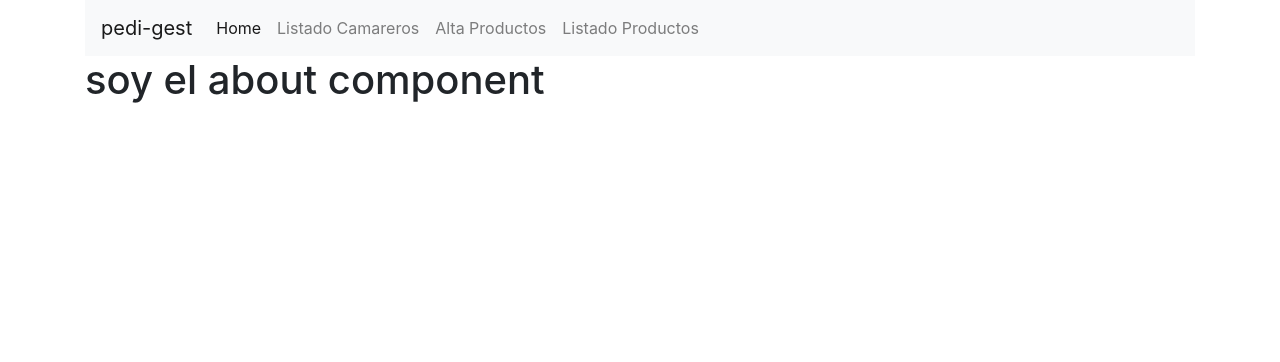
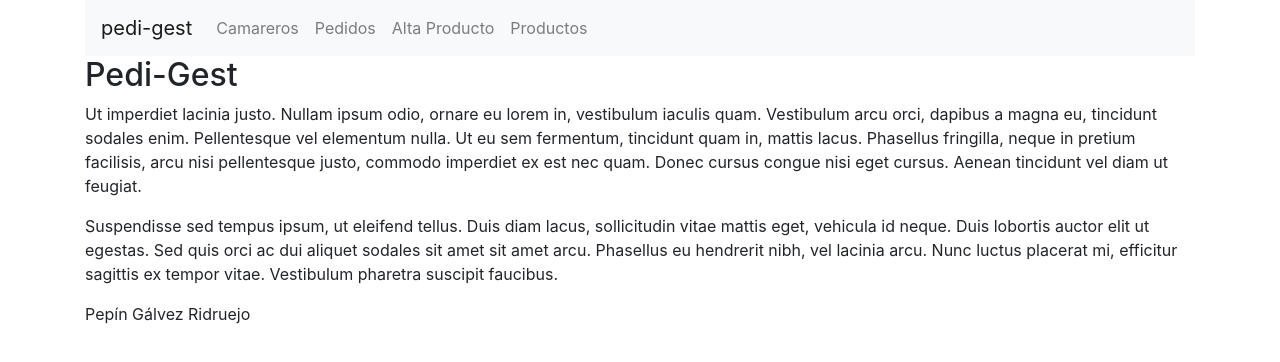
Before and after one commit to Were666/gestionpedidos_front, an Angular app: page /about in a window 1280 px wide. Shown: the top 362 px of the page. Built offline with nearby package versions, Linux system fonts and the light colour scheme.

Commit message:
sistema routes algo mejorado...

```diff
--- a/src/app/app-routing.module.ts
+++ b/src/app/app-routing.module.ts
@@ -4,6 +4,7 @@ import { AltaProductoComponent }                from './components/alta_producto
 import { ListadoCamarerosComponent }            from './components/listado_camareros/listado.camareros.component';
 import { ListadoProductosPaginadoComponent }    from './components/listado_productos/listado.productos.paginado.component';
 import { AboutComponent }                       from './components/about/about.component';
+import { ListadoPedidosComponent }              from './components/listado-pedidos/listado-pedidos.component';
 
 const routes: Routes = [
 
@@ -11,6 +12,7 @@ const routes: Routes = [
     { path: 'about', component: AboutComponent },
     { path: 'altaproducto', component: AltaProductoComponent },
     { path: 'listadocamareros', component: ListadoCamarerosComponent },
+    { path: 'listadopedidos', component: ListadoPedidosComponent },
     { path: 'paginaproductos', component: ListadoProductosPaginadoComponent },
 //  { path: 'detailsproducto/:id', component: EditProductoComponent },
     { path: '**', component: AboutComponent } //404 todo component
--- a/src/app/app.component.html
+++ b/src/app/app.component.html
@@ -1,108 +1,20 @@
 <div class="container">
+  <nav class="navbar navbar-expand-lg navbar-light bg-light">
 
+    <a class="navbar-brand" href="#">pedi-gest</a>
 
-    <nav class="navbar navbar-expand-lg navbar-light bg-light">
-        <a class="navbar-brand" href="#">pedi-gest</a>
     <button class="navbar-toggler" type="button" data-toggle="collapse" data-target="#navbarSupportedContent" aria-controls="navbarSupportedContent" aria-expanded="false" aria-label="Toggle navigation">
       <span class="navbar-toggler-icon"></span>
     </button>
 
     <div class="collapse navbar-collapse" id="navbarSupportedContent">
       <ul class="navbar-nav mr-auto">
-            <li class="nav-item active">
-              <a class="nav-link" href="#">Home <span class="sr-only">(current)</span></a>
-            </li>
-            <li class="nav-item">
-              <a class="nav-link" href="#">Listado Camareros</a>
-            </li>
-            <li class="nav-item">
-                <a class="nav-link" routerLink="/altaproducto">Alta Productos</a>
-            </li>
-            <li class="nav-item">
-                <a class="nav-link" routerLink="/paginaproductos">Listado Productos</a>
-            </li>
-
+        <li class="nav-item"><a class="nav-link" routerLink="/listadocamareros">Camareros</a></li>
+        <li class="nav-item"><a class="nav-link" routerLink="/listadopedidos">Pedidos</a></li>
+        <li class="nav-item"><a class="nav-link" routerLink="/altaproducto">Alta Producto</a></li>
+        <li class="nav-item"><a class="nav-link" routerLink="/paginaproductos">Productos</a></li>
       </ul>
-
     </div>
   </nav>
-
-      <router-outlet></router-outlet>
-
-
-<!---
-
-
-
-  <header>
-    <div>
-      <a routerLink="/about">{{title}}</a>
-    </div>
-    <nav class="navbar navbar-expand-lg navbar-light bg-light">
-      <a routerLink="/about">Home</a>
-      <a routerLink="/altaproducto">Alta Producto</a>
-      <a routerLink="/paginaproductos">Listado Productos</a>
-      <a routerLink="/listadocamareros">Listado Camareros</a>
-    </nav>
-  </header>
   <router-outlet></router-outlet>
 </div>
-
-
--->
-
-
-
-
-<!--
-
-
-<div class="container">
-
-  <alta-producto></alta-producto>
-
-  <hr>
-
-  <listado-productos-paginado></listado-productos-paginado>
-
-  <h2>Listado de Camareros</h2>
-
-  <table class="table">
-    <tr>
-      <th>ID</th>
-      <th>Nombre Camarero</th>
-    </tr>
-    <tr *ngFor="let camarero of camareros">
-      <td>{{camarero.codigo}}</td>
-      <td>{{camarero.nombre}}</td>
-    </tr>
-  </table>
-
-  <hr>
-
-  <h2>Listado de Pedidos</h2>
-
-  <table class="table">
-    <tr>
-      <th>Código</th>
-      <th>Fecha</th>
-      <th>Hora</th>
-      <th>Camarero</th>
-      <th>Mesa</th>
-    </tr>
-    <tr *ngFor="let pedido of pedidos">
-      <td>{{pedido.id}}</td>
-      <td>{{pedido.fecha | date:'dd/MMM/yyyy'}}</td>
-      <td>{{pedido.fecha | date:'HH:mm'}}</td>
-      <td>{{pedido.camarero.nombre}}</td>
-      <td>{{pedido.mesa}}</td>
-    </tr>
-  </table>
-
-  <hr>
-
-
-
-</div>
-
--->
--- a/src/app/app.component.ts
+++ b/src/app/app.component.ts
@@ -1,8 +1,4 @@
 import { Component, OnInit }          from '@angular/core';
-import { CamareroService }            from './services/camarero.service';
-import { ProductoService }            from './services/producto.service';
-import { PedidoService }              from './services/pedido.service';
-
 
 @Component({
   selector: 'app-root',
@@ -11,32 +7,10 @@ import { PedidoService }              from './services/pedido.service';
 })
 export class AppComponent implements OnInit {
 
-
   title = "Gestión Productos";
 
- /*
-  // Atributos que "pintaremos" en el HTML
-  camareros;
-  pedidos;
+  ngOnInit(){
 
-  // En Angular la inyección se lleva a cabo a través del construcor
-  constructor(private camareroService: CamareroService,
-              private pedidoService: PedidoService){}
-
-  // Cuando se crea el componente buscamos los datos...
-  ngOnInit(){
-    this.read();
   }
 
-  read() {
-    this.camareroService.getAll().subscribe(camareros => {
-      this.camareros = camareros;
-    });
-
-    this.pedidoService.getAll().subscribe(pedidos => {
-      this.pedidos = pedidos;
-    });
-
-  }
-  */
 }
--- a/src/app/app.module.ts
+++ b/src/app/app.module.ts
@@ -12,6 +12,7 @@ import { ServiceWorkerModule }                from '@angular/service-worker';
 import { AppComponent }                       from './app.component';
 import { ListadoCamarerosComponent }          from './components/listado_camareros/listado.camareros.component';
 import { AltaProductoComponent }              from './components/alta_producto/alta.producto.component';
+import { ListadoPedidosComponent }            from './components/listado-pedidos/listado-pedidos.component';
 import { ListadoProductosPaginadoComponent }  from './components/listado_productos/listado.productos.paginado.component';
 import { AboutComponent }                     from './components/about/about.component';
 
@@ -23,13 +24,15 @@ import { ProductoService }                    from './services/producto.service'
 // Environment?
 import { environment }                        from '../environments/environment';
 
+
 @NgModule({
   declarations: [
     AppComponent,
     ListadoCamarerosComponent,
     ListadoProductosPaginadoComponent,
     AltaProductoComponent,
-    AboutComponent
+    AboutComponent,
+    ListadoPedidosComponent
   ],
   imports: [
     BrowserModule,
--- a/src/app/components/about/about.component.html
+++ b/src/app/components/about/about.component.html
@@ -1 +1,4 @@
-<h1>soy el about component</h1>
+<h2>Pedi-Gest</h2>
+<p>Ut imperdiet lacinia justo. Nullam ipsum odio, ornare eu lorem in, vestibulum iaculis quam. Vestibulum arcu orci, dapibus a magna eu, tincidunt sodales enim. Pellentesque vel elementum nulla. Ut eu sem fermentum, tincidunt quam in, mattis lacus. Phasellus fringilla, neque in pretium facilisis, arcu nisi pellentesque justo, commodo imperdiet ex est nec quam. Donec cursus congue nisi eget cursus. Aenean tincidunt vel diam ut feugiat.</p>
+<p>Suspendisse sed tempus ipsum, ut eleifend tellus. Duis diam lacus, sollicitudin vitae mattis eget, vehicula id neque. Duis lobortis auctor elit ut egestas. Sed quis orci ac dui aliquet sodales sit amet sit amet arcu. Phasellus eu hendrerit nibh, vel lacinia arcu. Nunc luctus placerat mi, efficitur sagittis ex tempor vitae. Vestibulum pharetra suscipit faucibus.</p>
+<p>Pepín Gálvez Ridruejo</p>
--- /dev/null
+++ b/src/app/components/listado-pedidos/listado-pedidos.component.html
@@ -0,0 +1,18 @@
+<h2>Listado de Pedidos</h2>
+
+  <table class="table">
+    <tr>
+      <th>Código</th>
+      <th>Fecha</th>
+      <th>Hora</th>
+      <th>Camarero</th>
+      <th>Mesa</th>
+    </tr>
+    <tr *ngFor="let pedido of pedidos">
+      <td>{{pedido.id}}</td>
+      <td>{{pedido.fecha | date:'dd/MMM/yyyy'}}</td>
+      <td>{{pedido.fecha | date:'HH:mm'}}</td>
+      <td>{{pedido.camarero.nombre}}</td>
+      <td>{{pedido.mesa}}</td>
+    </tr>
+  </table>
--- /dev/null
+++ b/src/app/components/listado-pedidos/listado-pedidos.component.ts
@@ -0,0 +1,27 @@
+import { Component, OnInit } from '@angular/core';
+import { PedidoService } from 'src/app/services/pedido.service';
+
+@Component({
+  selector: 'app-listado-pedidos',
+  templateUrl: './listado-pedidos.component.html',
+  styleUrls: ['./listado-pedidos.component.css']
+})
+export class ListadoPedidosComponent implements OnInit {
+
+  pedidos;
+
+  constructor(private pedidoService: PedidoService) { }
+
+  ngOnInit() {
+    this.read();
+  }
+
+  read() {
+
+    this.pedidoService.getAll().subscribe(pedidos => {
+      this.pedidos = pedidos;
+    });
+
+  }
+
+}
--- a/src/app/components/listado_camareros/listado.camareros.component.html
+++ b/src/app/components/listado_camareros/listado.camareros.component.html
@@ -1 +1,12 @@
-<h2>Listado Paginado de Productos</h2>
+<h2>Listado de Camareros</h2>
+
+<table class="table">
+  <tr>
+    <th>ID</th>
+    <th>Nombre Camarero</th>
+  </tr>
+  <tr *ngFor="let camarero of camareros">
+    <td>{{camarero.codigo}}</td>
+    <td>{{camarero.nombre}}</td>
+  </tr>
+</table>
--- a/src/app/components/listado_camareros/listado.camareros.component.ts
+++ b/src/app/components/listado_camareros/listado.camareros.component.ts
@@ -1,10 +1,25 @@
 import { Component, OnInit }                from '@angular/core';
+import { CamareroService }                  from 'src/app/services/camarero.service';
 
 @Component({
     selector: 'app-root',
     templateUrl: './listado.camareros.component.html',
     styleUrls: ['./listado.camareros.component.css']
   })
-export class ListadoCamarerosComponent {
+export class ListadoCamarerosComponent implements OnInit {
+
+  camareros;
+
+  constructor(private camareroService: CamareroService){}
+
+  ngOnInit(): void {
+    this.read();
+  }
+
+  read() {
+    this.camareroService.getAll().subscribe(camareros => {
+      this.camareros = camareros;
+    });
+  }
 
 }
```
Also changed, not shown: src/app/components/alta_producto/alta.producto.component.html (indentation only), src/app/components/listado-pedidos/listado-pedidos.component.css (added). Lines whose indentation alone changed are shown as unchanged.
